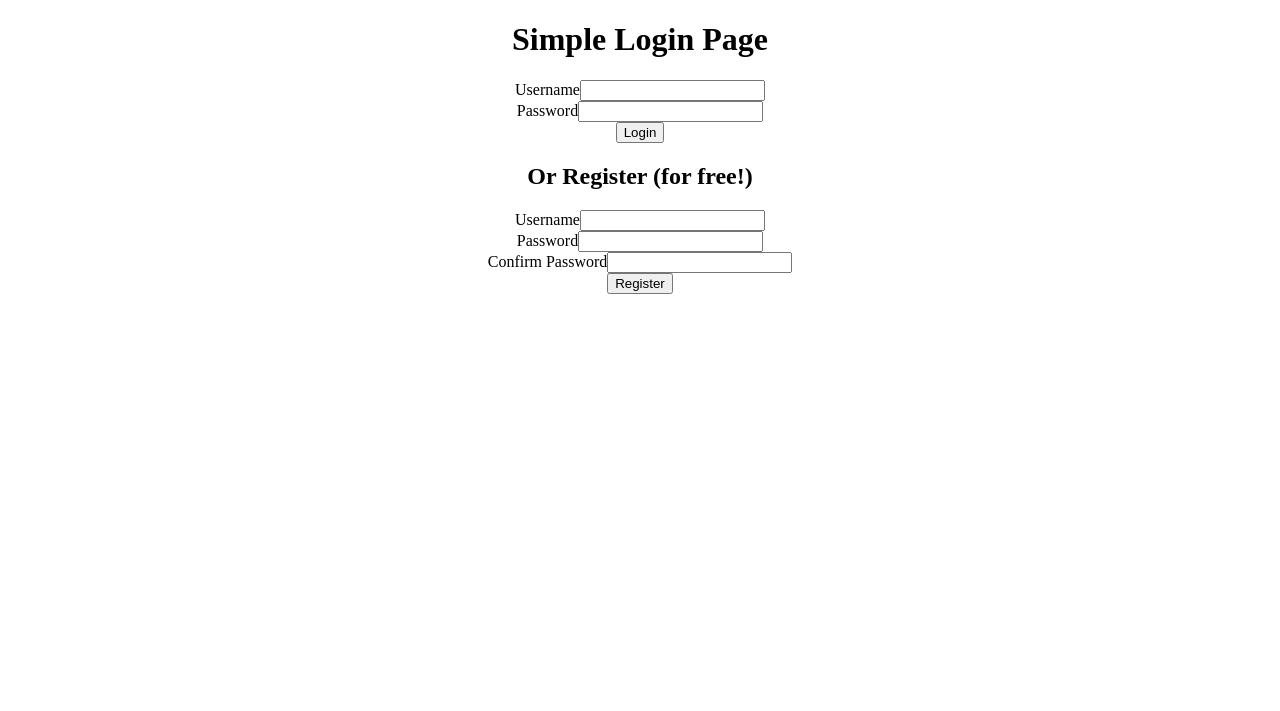
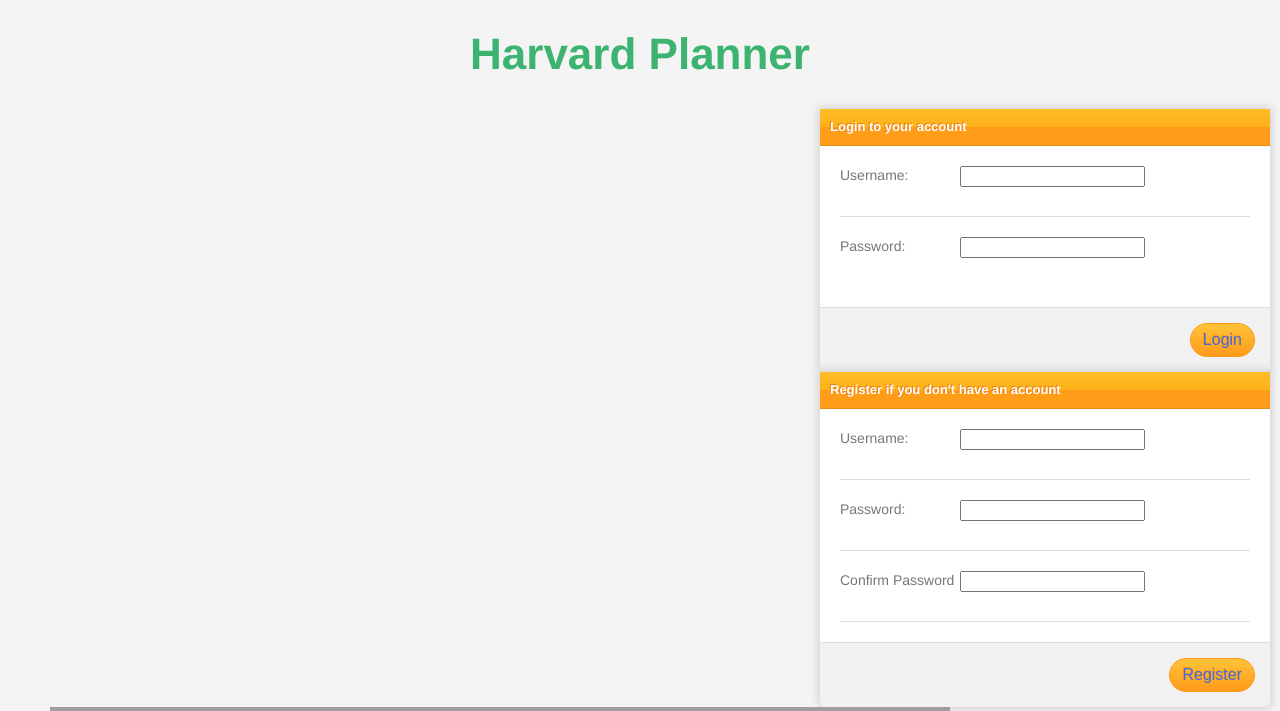
Before and after one commit to tlubin/hplanner, a Django app: page /login in a window 1280 px wide. Shown: the top 711 px of the page. Before the commit the page ends 294 px from the top, so only its background shows below. Run offline with Django 3.2, Linux system fonts and the light colour scheme; parts of the project's set-up code (start-up, migrations or seed data) failed here and were passed over; some libraries are stand-ins or nearby versions; grey boxes are pictures that could not be loaded.

Commit message:
better login page, better event edit container, mid way through getting it all hooked up

```diff
--- /dev/null
+++ b/static/css/login.css
@@ -0,0 +1,255 @@
+/*from template on http://hostclipse.com/blog/2011/07/17/freebie-sleek-css3-register-and-login-forms/, some changes*/
+body {
+    margin: 0;
+    padding: 0;
+    background: #f4f4f4;
+    font: 14px;
+    font-family: "Helvetica Neue",Helvetica,Arial,sans-serif;
+}
+
+.link { text-align: center; clear: both; padding: 20px 0; }
+.link a { color: #333333; }
+
+.wrapper {
+    width: 30%;
+    margin-right: 10px;
+    float: right;
+
+}
+
+/* Form 1 style */
+
+.form1 {
+    width: 450px;
+    float: right;
+    clear: right;
+    background: #fff;
+    color: #777;
+    -webkit-box-shadow: 0px 0px 8px 2px #d1d1d1;
+    -moz-box-shadow: 0px 0px 8px 2px #d1d1d1;
+    box-shadow: 0px 0px 8px 2px #d1d1d1;
+    -webkit-border-top-left-radius: 0px;
+    -webkit-border-top-right-radius: 0px;
+    -webkit-border-bottom-right-radius: 6px;
+    -webkit-border-bottom-left-radius: 6px;
+    -moz-border-radius-topleft: 0px;
+    -moz-border-radius-topright: 0px;
+    -moz-border-radius-bottomright: 6px;
+    -moz-border-radius-bottomleft: 6px;
+    border-top-left-radius: 0px;
+    border-top-right-radius: 0px;
+    border-bottom-right-radius: 6px;
+    border-bottom-left-radius: 6px;
+    overflow: hidden;
+
+}
+
+.formtitle {
+    padding: 10px;
+    line-height: 16px;
+    font-size: 13px;
+    text-shadow: -1px -1px #e87c19;
+    color: #fff;
+    font-weight: bold;
+    border-bottom: 1px solid #eb8d19;
+    width: 430px;
+    background: #ffbd27; /* Old browsers */
+    background: -moz-linear-gradient(top, #ffbd27 0%, #ffb119 50%, #ff9d19 51%, #ff9d19 100%); /* FF3.6+ */
+    background: -webkit-gradient(linear, left top, left bottom, color-stop(0%,#ffbd27), color-stop(50%,#ffb119), color-stop(51%,#ff9d19), color-stop(100%,#ff9d19)); /* Chrome,Safari4+ */
+    background: -webkit-linear-gradient(top, #ffbd27 0%,#ffb119 50%,#ff9d19 51%,#ff9d19 100%); /* Chrome10+,Safari5.1+ */
+    background: -o-linear-gradient(top, #ffbd27 0%,#ffb119 50%,#ff9d19 51%,#ff9d19 100%); /* Opera11.10+ */
+    background: -ms-linear-gradient(top, #ffbd27 0%,#ffb119 50%,#ff9d19 51%,#ff9d19 100%); /* IE10+ */
+    filter: progid:DXImageTransform.Microsoft.gradient( startColorstr='#ffbd27', endColorstr='#ff9d19',GradientType=0 ); /* IE6-9 */
+    background: linear-gradient(top, #ffbd27 0%,#ffb119 50%,#ff9d19 51%,#ff9d19 100%); /* W3C */
+}
+
+.input {
+    width: 410px;
+    border-bottom: 1px solid #ddd;
+    margin-bottom: 10px;
+    margin: 20px;
+    overflow: hidden;
+}
+
+.inputtext {
+    float: left;
+    line-height: 18px;
+    height: 35px;
+    font-size: 14px;
+    width: 120px;
+}
+
+.login_fields {
+    float: left;
+    width: 290px;
+    height: 50px;
+}
+.register_fields {
+    float: left;
+    width: 290px;
+    height: 50px;
+}
+.inputcontent input {
+    padding: 5px;
+    height: 18px;
+    width: 200px;
+    line-height: 18px;
+    border: 1px solid #c7c7c7;
+    -moz-border-radius:6px;
+    -webkit-border-radius:6px;
+    border-radius:6px;
+    color: #777;
+}
+
+.inputcontent a {
+    color: #0084ff;
+    font-size: 12px;
+    text-decoration: none;
+    line-height: 12px;
+}
+
+.nobottomborder {
+    border-bottom: 0;
+}
+
+.buttons {
+    background: #f1f1f1;
+    border-top: 1px solid #ddd;
+    padding: 15px;
+    height: 34px;
+}
+
+.greybutton {
+    background: #e1e1e1; /* Old browsers */
+    background: -moz-linear-gradient(top, #e1e1e1 0%, #bababa 100%); /* FF3.6+ */
+    background: -webkit-gradient(linear, left top, left bottom, color-stop(0%,#e1e1e1), color-stop(100%,#bababa)); /* Chrome,Safari4+ */
+    background: -webkit-linear-gradient(top, #e1e1e1 0%,#bababa 100%); /* Chrome10+,Safari5.1+ */
+    background: -o-linear-gradient(top, #e1e1e1 0%,#bababa 100%); /* Opera11.10+ */
+    background: -ms-linear-gradient(top, #e1e1e1 0%,#bababa 100%); /* IE10+ */
+    filter: progid:DXImageTransform.Microsoft.gradient( startColorstr='#e1e1e1', endColorstr='#bababa',GradientType=0 ); /* IE6-9 */
+    background: linear-gradient(top, #e1e1e1 0%,#bababa 100%); /* W3C */
+    border: 1px solid #bababa;
+    -webkit-border-radius: 20px;
+    -moz-border-radius: 20px;
+    border-radius: 20px;
+    line-height: 20px;
+    font-size: 16px;
+    padding: 6px 12px;
+    color: #fff;
+    text-shadow: -1px -1px #bababa;
+    float: right;
+    margin-left: 10px;
+    cursor: pointer;
+}
+
+.greybutton:hover{
+    background: #bababa; /* Old browsers */
+    background: -moz-linear-gradient(top, #bababa 0%, #e1e1e1 100%); /* FF3.6+ */
+    background: -webkit-gradient(linear, left top, left bottom, color-stop(0%,#bababa), color-stop(100%,#e1e1e1)); /* Chrome,Safari4+ */
+    background: -webkit-linear-gradient(top, #bababa 0%,#e1e1e1 100%); /* Chrome10+,Safari5.1+ */
+    background: -o-linear-gradient(top, #bababa 0%,#e1e1e1 100%); /* Opera11.10+ */
+    background: -ms-linear-gradient(top, #bababa 0%,#e1e1e1 100%); /* IE10+ */
+    filter: progid:DXImageTransform.Microsoft.gradient( startColorstr='#bababa', endColorstr='#e1e1e1',GradientType=0 ); /* IE6-9 */
+    background: linear-gradient(top, #bababa 0%,#e1e1e1 100%); /* W3C */
+}
+
+.orangebutton {
+    background: #ffc339; /* Old browsers */
+    background: -moz-linear-gradient(top, #ffc339 0%, #ff9b19 100%); /* FF3.6+ */
+    background: -webkit-gradient(linear, left top, left bottom, color-stop(0%,#ffc339), color-stop(100%,#ff9b19)); /* Chrome,Safari4+ */
+    background: -webkit-linear-gradient(top, #ffc339 0%,#ff9b19 100%); /* Chrome10+,Safari5.1+ */
+    background: -o-linear-gradient(top, #ffc339 0%,#ff9b19 100%); /* Opera11.10+ */
+    background: -ms-linear-gradient(top, #ffc339 0%,#ff9b19 100%); /* IE10+ */
+    filter: progid:DXImageTransform.Microsoft.gradient( startColorstr='#ffc339', endColorstr='#ff9b19',GradientType=0 ); /* IE6-9 */
+    background: linear-gradient(top, #ffc339 0%,#ff9b19 100%); /* W3C */
+    border: 1px solid #ff9b19;
+    -webkit-border-radius: 20px;
+    -moz-border-radius: 20px;
+    border-radius: 20px;
+    line-height: 20px;
+    font-size: 16px;
+    padding: 6px 12px;
+    color: #4169e1;
+    text-shadow: -1px -1px #ff9b19;
+    float: right;
+    margin-left: 10px;
+    cursor: pointer;
+}
+
+.orangebutton:hover{
+    background: #ff9b19; /* Old browsers */
+    background: -moz-linear-gradient(top, #ff9b19 0%, #ffc339 100%); /* FF3.6+ */
+    background: -webkit-gradient(linear, left top, left bottom, color-stop(0%,#ff9b19), color-stop(100%,#ffc339)); /* Chrome,Safari4+ */
+    background: -webkit-linear-gradient(top, #ff9b19 0%,#ffc339 100%); /* Chrome10+,Safari5.1+ */
+    background: -o-linear-gradient(top, #ff9b19 0%,#ffc339 100%); /* Opera11.10+ */
+    background: -ms-linear-gradient(top, #ff9b19 0%,#ffc339 100%); /* IE10+ */
+    filter: progid:DXImageTransform.Microsoft.gradient( startColorstr='#ff9b19', endColorstr='#ffc339',GradientType=0 ); /* IE6-9 */
+    background: linear-gradient(top, #ff9b19 0%,#ffc339 100%); /* W3C */
+}
+
+/* Form 2 Style */
+
+.form2 {
+    width: 450px;
+    float: right;
+    clear: right;
+    background: #fff;
+    color: #777;
+    -webkit-box-shadow: 0px 0px 8px 2px #d1d1d1;
+    -moz-box-shadow: 0px 0px 8px 2px #d1d1d1;
+    box-shadow: 0px 0px 8px 2px #d1d1d1;
+    -webkit-border-top-left-radius: 0px;
+    -webkit-border-top-right-radius: 0px;
+    -webkit-border-bottom-right-radius: 6px;
+    -webkit-border-bottom-left-radius: 6px;
+    -moz-border-radius-topleft: 0px;
+    -moz-border-radius-topright: 0px;
+    -moz-border-radius-bottomright: 6px;
+    -moz-border-radius-bottomleft: 6px;
+    border-top-left-radius: 0px;
+    border-top-right-radius: 0px;
+    border-bottom-right-radius: 6px;
+    border-bottom-left-radius: 6px;
+    overflow: hidden;
+
+}
+
+.textarea {
+    padding: 5px;
+    height: 100px;
+    width: 200px;
+    line-height: 18px;
+    border: 1px solid #c7c7c7;
+    -moz-border-radius:6px;
+    -webkit-border-radius:6px;
+    border-radius:6px;
+    color: #777;
+}
+
+.inputtextbox {
+    width: 410px;
+    margin-bottom: 10px;
+    margin: 20px;
+    overflow: hidden;
+}
+
+.inputtextbox .inputcontent {
+    height: 114px;
+}
+
+#logo
+{
+    text-align: center;
+    color: #3cb371;
+
+}
+#picture{
+    text-align: left;
+    margin-top: 50px;
+    margin-left: 50px;
+
+}
+#logo
+{
+    font-size: 22px;
+}
--- a/static/js/login.js
+++ b/static/js/login.js
@@ -18,13 +18,13 @@
     });
 
     // Handle enter key pressed
-    $("#login_fields input").keypress(function(e) {
+    $(".login_fields input").keypress(function(e) {
         if(e.which == 13) {
             e.preventDefault();
             login();
         }
     });
-    $("#register_fields input").keypress(function(e) {
+    $(".register_fields input").keypress(function(e) {
         if(e.which == 13) {
             e.preventDefault();
             register();
--- a/templates/login.html
+++ b/templates/login.html
@@ -1,35 +1,109 @@
-<!DOCTYPE html>
-<html xmlns="http://www.w3.org/1999/html" xmlns="http://www.w3.org/1999/html">
+
+
+{#inspired by http://hostclipse.com/blog/2011/07/17/freebie-sleek-css3-register-and-login-forms/ where the login and register forms are based off of#}
+<!DOCTYPE html PUBLIC "-//W3C//DTD XHTML 1.0 Strict//EN"
+        "http://www.w3.org/TR/xhtml1/DTD/xhtml1-strict.dtd">
+
+<html xmlns="http://www.w3.org/1999/xhtml">
+
 <head>
+
+    <meta http-equiv="content-type" content="text/html; charset=utf-8" />
+    <meta http-equiv="Content-Type" content="text/html; charset=utf-8" />
+    {#    <link rel="stylesheet" href="style.css" type="text/css" />#}
+    <link rel="stylesheet" href='static/css/login.css'  type="text/css" />
     {% load staticfiles %}
     <script type='text/javascript' src='http://ajax.googleapis.com/ajax/libs/jquery/1.8.2/jquery.min.js'></script>
     <script type='text/javascript' src="{%  static 'js/login.js' %}"></script>
+</head>
+<body>
+<div id="logo">
+    <h1>
+        Harvard Planner
+    </h1>
+</div>
+
+<div class="wrapper">
+
+    <form class="form1" id= "login_fields">
+
+        <div class="formtitle">Login to your account</div>
+
+        <div class="input">
+            <div class="inputtext">Username: </div>
+            <div class="login_fields">
+
+                <input id="userid" type="text" />
+
+            </div>
+        </div>
+
+        <div class="input nobottomborder">
+            <div class="inputtext">Password: </div>
+            <div class="login_fields">
+
+                <input id="pword" type="password" />
+
+            </div>
+        </div>
+
+        <div class="buttons">
+
+            <input id="login_button" class="orangebutton" type="button" value="Login" />
 
 
-</head>
-<body style="text-align: center">
-<h1>
-    Simple Login Page
-</h1>
-<div id="login_fields">
-    Username<input id="userid" type="text"/>
-    <br/>
-    Password<input id="pword" type="password"/>
-    <br/>
-    <input type="button" id="login_button" value="Login" />
+
+        </div>
+        <div id="login_message" style="color: #ff0000"></div>
+
+    </form>
+
+    <form class="form2" id="register_fields">
+
+        <div class="formtitle">Register if you don't have an account </div>
+
+        <div class="input">
+            <div class="inputtext">Username: </div>
+            <div class="register_fields">
+
+                <input id="new_id" type="text" />
+
+            </div>
+        </div>
+
+        <div class="input">
+            <div class="inputtext">Password: </div>
+            <div class="register_fields">
+
+                <input id="new_pword" type="password" />
+
+            </div>
+        </div>
+
+        <div class="input">
+            <div class="inputtext">Confirm Password </div>
+            <div class="register_fields">
+
+                <input id="new_pword2" type="password" />
+
+            </div>
+        </div>
+
+        <div class="buttons">
+
+            <input class="orangebutton" type="button" value="Register" id="register_button" />
+
+        </div>
+        <div id="register_message" style="color: #ff0000"></div>
+
+    </form>
+
 </div>
-<div id="login_message" style="color: #ff0000"></div>
-<div id="register_fields">
-    <h2> Or Register (for free!) </h2>
-    Username<input id="new_id" type="text"/>
-    <br/>
-    Password<input id="new_pword" type="password"/>
-    <br/>
-    Confirm Password<input id="new_pword2" type="password"/>
-    <br/>
-    <input type="button" id="register_button" value="Register" />
+<div id="picture">
+    <img src="http://amilimani.com/wp-content/gallery/islamic-kingdom/united-states-of-america.jpg" width="900px;" height="600px;">
+
 </div>
-<div id="register_message" style="color: #ff0000"></div>
+
 
 </body>
 </html>
```
Also changed, not shown: static/css/main.css (+16 -9 lines), static/js/cal.js (+154 -14 lines), static/js/event_edit.js (added, +23 -0 lines), templates/home.html (+95 -23 lines), database.db.
